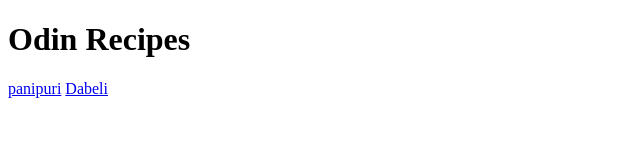
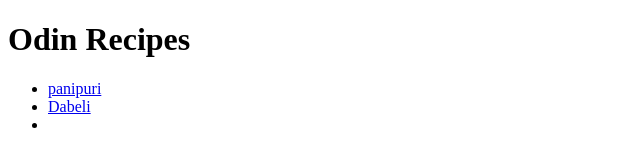
Before and after one commit to BhavinPadiya/odin-recipes, a plain HTML site: page index.html in a window 1280 px wide. Shown: the whole page, without its empty margins (0-640 px from the left). Drawn offline with Linux system fonts and the light colour scheme.

Commit message:
Put recipe names in list format in index file
Put all the list of recipe names linking to its recipes inside unordered list

```diff
--- a/index.html
+++ b/index.html
@@ -6,7 +6,10 @@
     </head>
     <body>
         <h1>Odin Recipes</h1>
-        <a href="recipes/panipuri.html" target="_blank" rel="noopener noreferrer">panipuri</a>
-        <a href="recipes/dabeli.html" target="_blank" rel="noopener noreferrer">Dabeli</a>
+        <ul>
+            <li><a href="recipes/panipuri.html" target="_blank" rel="noopener noreferrer">panipuri</a></li>
+            <li><a href="recipes/dabeli.html" target="_blank" rel="noopener noreferrer">Dabeli</a></li>
+            <li></li>
+        </ul>
     </body>
 </html>
```
